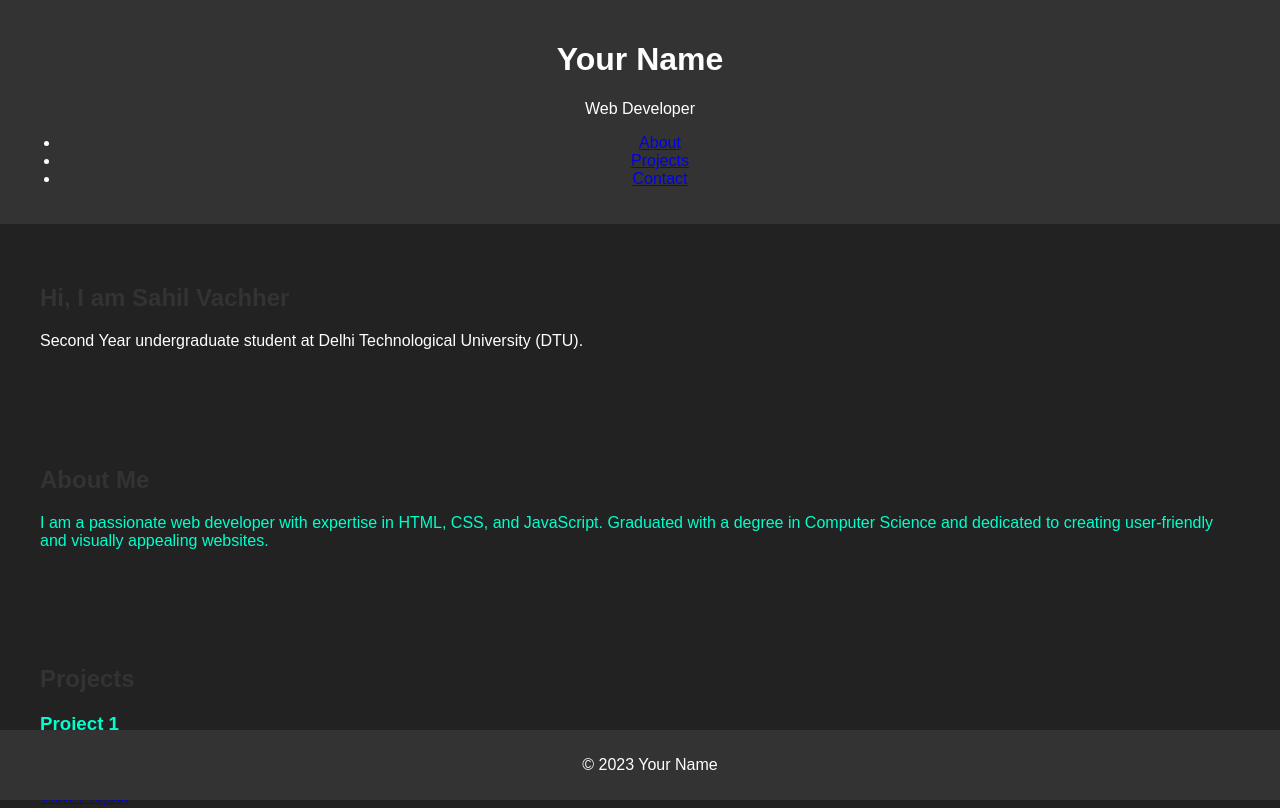
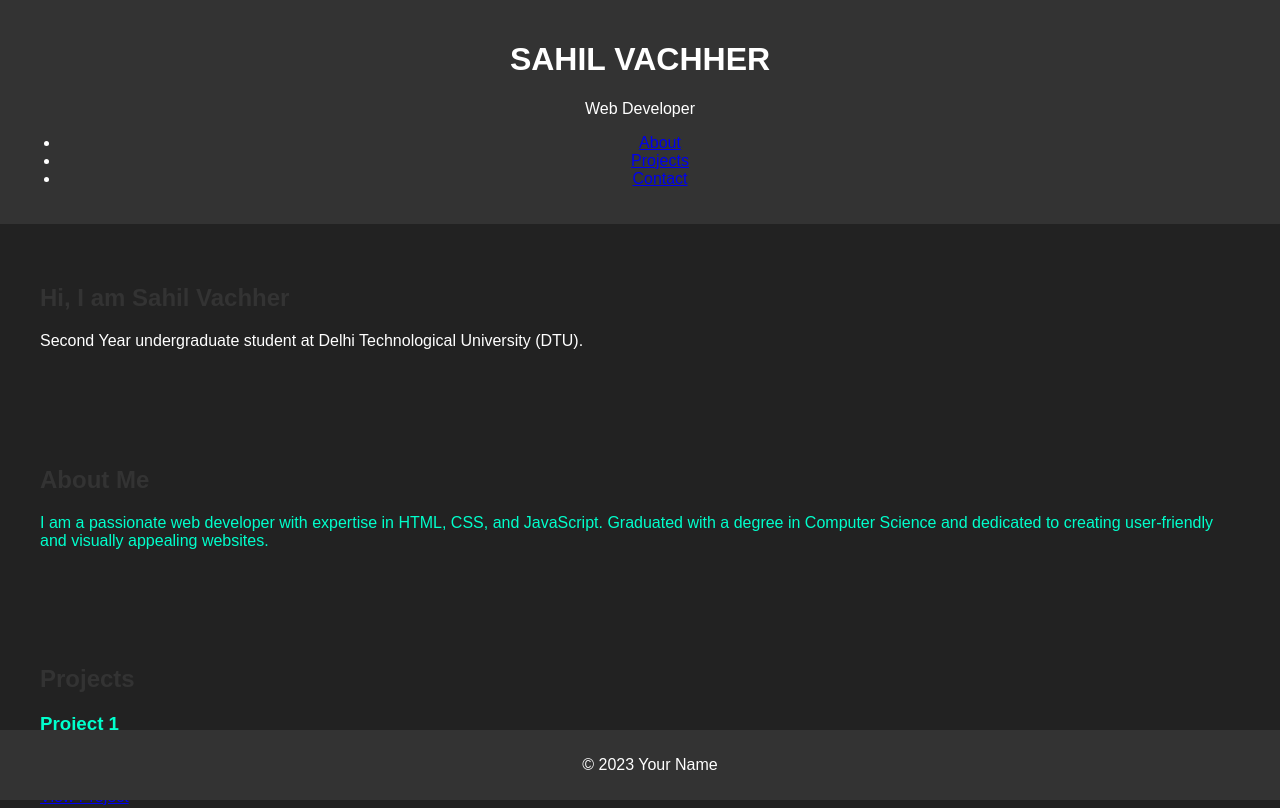
Before and after one commit to svachher/portfolio, a plain HTML site: page index.html in a window 1280 px wide. Shown: the top 808 px of the page. Drawn offline with Linux system fonts and the light colour scheme.

Commit message:
Update index.html

```diff
--- a/index.html
+++ b/index.html
@@ -8,7 +8,7 @@
 </head>
 <body>
     <header>
-        <h1>Your Name</h1>
+        <h1>SAHIL VACHHER </h1>
         <p>Web Developer</p>
         <nav>
             <ul>
```
